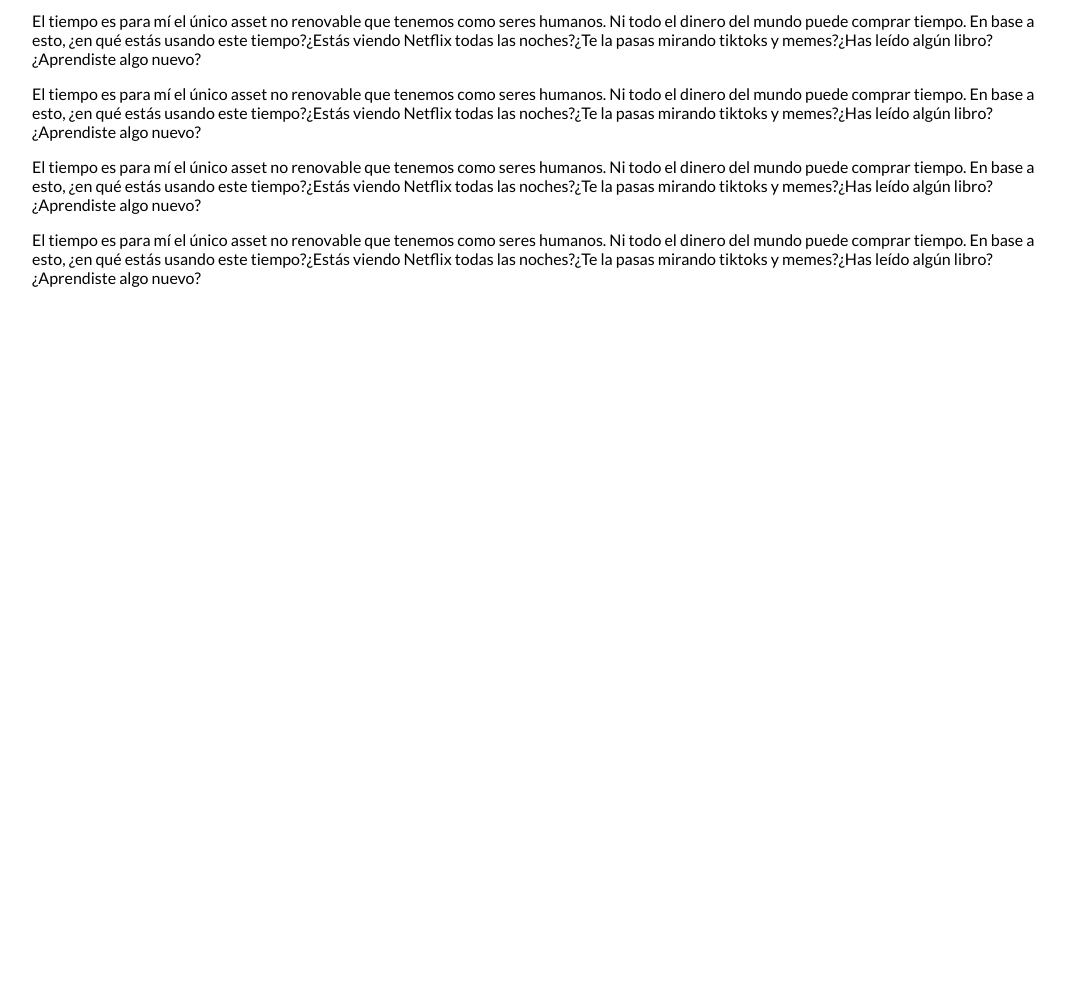
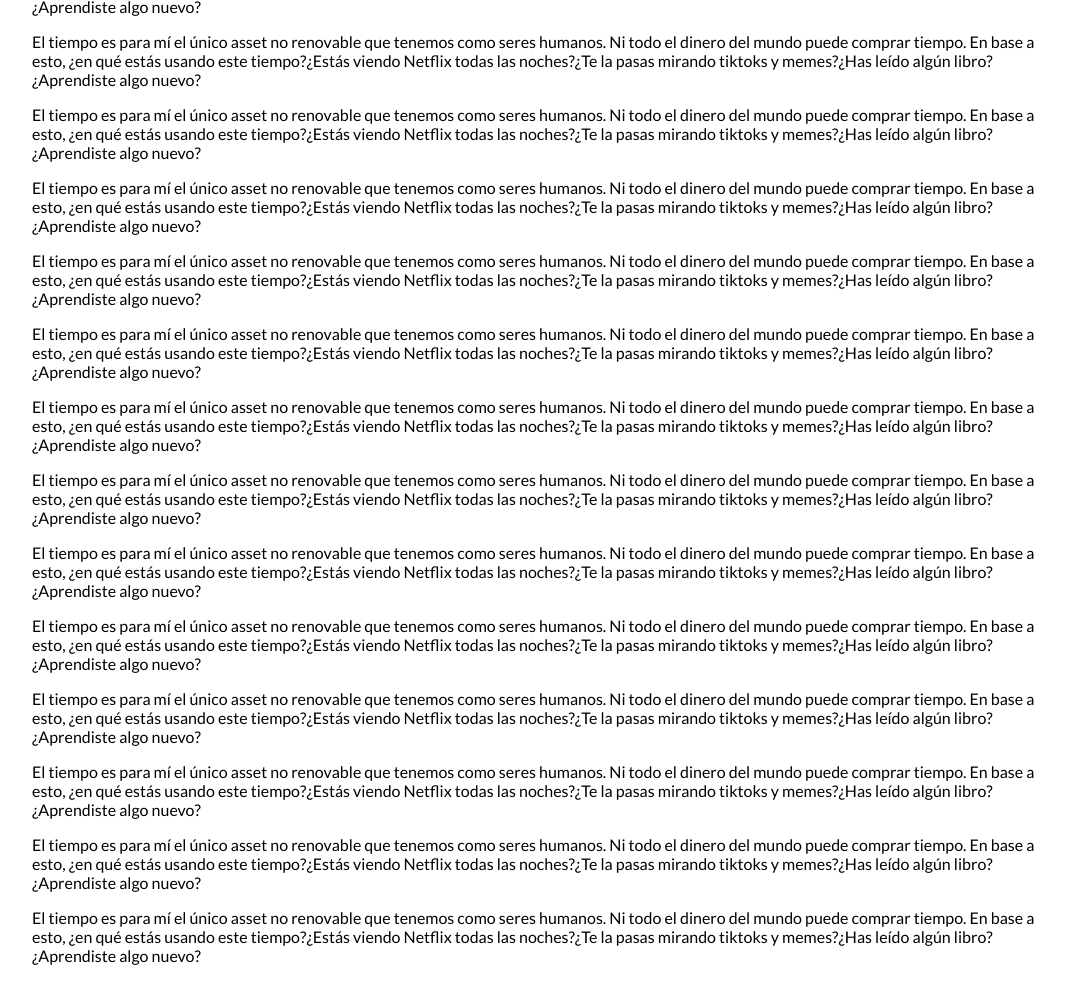
Before and after one commit to angelolev/progressbar, a plain HTML site: page index.html in a window 1280 px wide. Shown: the part 734-1738 px from the top of the page, without its empty margins (96-1161 px from the left). Before the commit the page ends 1067 px from the top, so only its background shows below. Drawn offline with Linux system fonts and the light colour scheme.

Commit message:
added variables

```diff
--- a/index.html
+++ b/index.html
@@ -84,6 +84,69 @@
         noches?¿Te la pasas mirando tiktoks y memes?¿Has leído algún
         libro?¿Aprendiste algo nuevo?
       </p>
+      <p>
+        El tiempo es para mí el único asset no renovable que tenemos como seres
+        humanos. Ni todo el dinero del mundo puede comprar tiempo. En base a
+        esto, ¿en qué estás usando este tiempo?¿Estás viendo Netflix todas las
+        noches?¿Te la pasas mirando tiktoks y memes?¿Has leído algún
+        libro?¿Aprendiste algo nuevo?
+      </p>
+      <p>
+        El tiempo es para mí el único asset no renovable que tenemos como seres
+        humanos. Ni todo el dinero del mundo puede comprar tiempo. En base a
+        esto, ¿en qué estás usando este tiempo?¿Estás viendo Netflix todas las
+        noches?¿Te la pasas mirando tiktoks y memes?¿Has leído algún
+        libro?¿Aprendiste algo nuevo?
+      </p>
+      <p>
+        El tiempo es para mí el único asset no renovable que tenemos como seres
+        humanos. Ni todo el dinero del mundo puede comprar tiempo. En base a
+        esto, ¿en qué estás usando este tiempo?¿Estás viendo Netflix todas las
+        noches?¿Te la pasas mirando tiktoks y memes?¿Has leído algún
+        libro?¿Aprendiste algo nuevo?
+      </p>
+      <p>
+        El tiempo es para mí el único asset no renovable que tenemos como seres
+        humanos. Ni todo el dinero del mundo puede comprar tiempo. En base a
+        esto, ¿en qué estás usando este tiempo?¿Estás viendo Netflix todas las
+        noches?¿Te la pasas mirando tiktoks y memes?¿Has leído algún
+        libro?¿Aprendiste algo nuevo?
+      </p>
+      <p>
+        El tiempo es para mí el único asset no renovable que tenemos como seres
+        humanos. Ni todo el dinero del mundo puede comprar tiempo. En base a
+        esto, ¿en qué estás usando este tiempo?¿Estás viendo Netflix todas las
+        noches?¿Te la pasas mirando tiktoks y memes?¿Has leído algún
+        libro?¿Aprendiste algo nuevo?
+      </p>
+      <p>
+        El tiempo es para mí el único asset no renovable que tenemos como seres
+        humanos. Ni todo el dinero del mundo puede comprar tiempo. En base a
+        esto, ¿en qué estás usando este tiempo?¿Estás viendo Netflix todas las
+        noches?¿Te la pasas mirando tiktoks y memes?¿Has leído algún
+        libro?¿Aprendiste algo nuevo?
+      </p>
+      <p>
+        El tiempo es para mí el único asset no renovable que tenemos como seres
+        humanos. Ni todo el dinero del mundo puede comprar tiempo. En base a
+        esto, ¿en qué estás usando este tiempo?¿Estás viendo Netflix todas las
+        noches?¿Te la pasas mirando tiktoks y memes?¿Has leído algún
+        libro?¿Aprendiste algo nuevo?
+      </p>
+      <p>
+        El tiempo es para mí el único asset no renovable que tenemos como seres
+        humanos. Ni todo el dinero del mundo puede comprar tiempo. En base a
+        esto, ¿en qué estás usando este tiempo?¿Estás viendo Netflix todas las
+        noches?¿Te la pasas mirando tiktoks y memes?¿Has leído algún
+        libro?¿Aprendiste algo nuevo?
+      </p>
+      <p>
+        El tiempo es para mí el único asset no renovable que tenemos como seres
+        humanos. Ni todo el dinero del mundo puede comprar tiempo. En base a
+        esto, ¿en qué estás usando este tiempo?¿Estás viendo Netflix todas las
+        noches?¿Te la pasas mirando tiktoks y memes?¿Has leído algún
+        libro?¿Aprendiste algo nuevo?
+      </p>
     </article>
     <script>
       window.onscroll = function () {
--- a/styles.scss
+++ b/styles.scss
@@ -1,9 +1,24 @@
+//Variables
+$header-bg-color: #f1f1f1;
+$progressbar-container: #cccccc;
+$progressbar-bg-color: #3498db;
+
 article {
+  margin: 0 auto;
   padding: 30px 0;
-  margin: 0 auto;
   width: 80%;
 
+  h1 {
+    text-align: center;
+
+    @media (min-width: 768px) {
+      text-align: left;
+    }
+  }
+
   img {
+    display: block;
+    margin: 30px auto;
     max-width: 100%;
   }
 }
@@ -15,21 +30,21 @@ body {
 }
 
 header {
+  background-color: $header-bg-color;
   position: fixed;
   top: 0;
+  width: 100%;
   z-index: 1;
-  width: 100%;
-  background-color: #f1f1f1;
 
   .progress-container {
+    background: $progressbar-container;
+    height: 5px;
     width: 100%;
-    height: 5px;
-    background: #ccc;
   }
 
   .progress-bar {
+    background: $progressbar-bg-color;
     height: 100%;
-    background: #3498db;
     width: 0%;
   }
 }
```
Also changed, not shown: styles.css, 1 other file.
